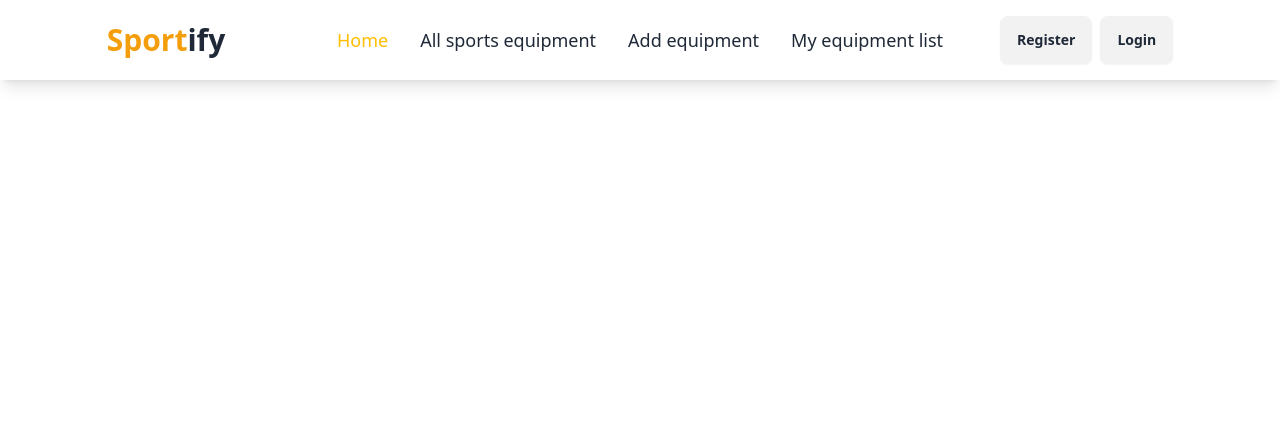
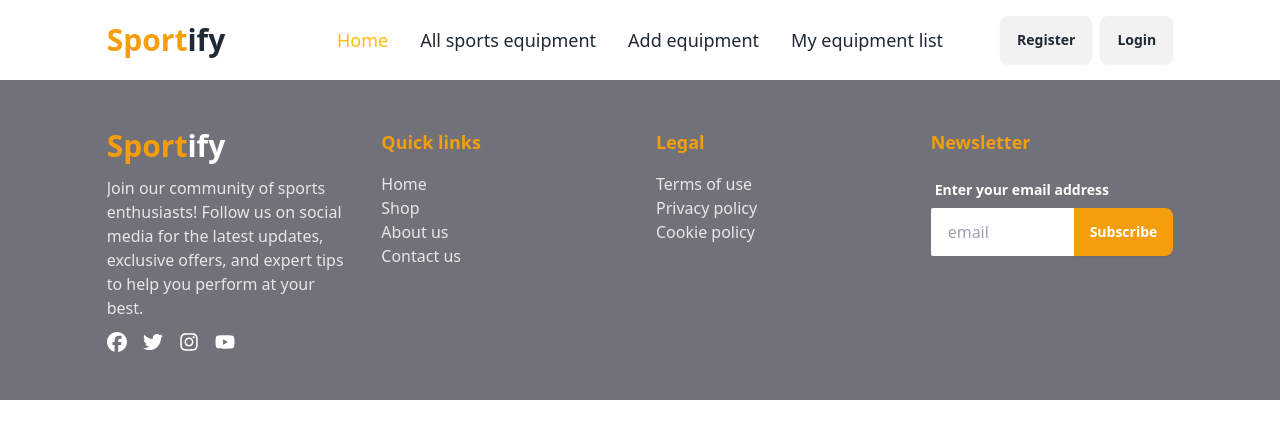
Before and after one commit to habibchy947/Sportify-Clients, a React (Vite) app: page / in a window 1280 px wide. Shown: the top 438 px of the page. Built offline with nearby package versions, Linux system fonts and the light colour scheme.

Commit message:
added footer section

```diff
--- a/package.json
+++ b/package.json
@@ -14,6 +14,7 @@
     "match-sorter": "^8.0.0",
     "react": "^18.3.1",
     "react-dom": "^18.3.1",
+    "react-icons": "^5.4.0",
     "react-router-dom": "^7.0.2",
     "sort-by": "^1.2.0"
   },
--- /dev/null
+++ b/src/Components/Footer.jsx
@@ -0,0 +1,62 @@
+import React from 'react';
+import { Link } from 'react-router-dom';
+import { FaFacebook, FaInstagram } from "react-icons/fa6";
+import { FaTwitter, FaYoutube } from 'react-icons/fa';
+
+const Footer = () => {
+    return (
+        <div className='bg-zinc-500 py-12'>
+            <div className='grid grid-cols-1 md:grid-cols-4 w-10/12 mx-auto gap-8 overflow-hidden'>
+                <div className='space-y-3'>
+                    <Link className="text-3xl font-bold">
+                        <span className='text-amber-500'>Sport</span>
+                        <span className='text-white'>ify</span>
+                    </Link>
+                    <p className='text-gray-200'>Join our community of sports enthusiasts!
+                        Follow us on social media for the latest
+                        updates, exclusive offers, and expert
+                        tips to help you perform at your best.
+                    </p>
+                    <div className='flex gap-4'>
+                        <span className='text-white text-xl'><FaFacebook /></span>
+                        <span className='text-white text-xl'><FaTwitter /></span>
+                        <span className='text-white text-xl'><FaInstagram /></span>
+                        <span className='text-white text-xl'><FaYoutube /></span>
+                    </div>
+                </div>
+                <div>
+                    <h2 className='text-lg font-semibold text-amber-500 mb-4'>Quick links</h2>
+                    <ul className='text-gray-200'>
+                        <li>Home</li>
+                        <li>Shop</li>
+                        <li>About us</li>
+                        <li>Contact us</li>
+                    </ul>
+                </div>
+                <div>
+                    <h2 className='text-lg font-semibold text-amber-500 mb-4'>Legal</h2>
+                    <ul className='text-gray-200'>
+                        <li>Terms of use</li>
+                        <li>Privacy policy</li>
+                        <li>Cookie policy</li>
+                    </ul>
+                </div>
+                <div>
+                    <h2 className='text-lg font-semibold text-amber-500 mb-4'>Newsletter</h2>
+                    <label className="label">
+                        <span className="label-text font-semibold text-white">Enter your email address</span>
+                    </label>
+                    <div className="join">
+                        <input
+                            type="text"
+                            placeholder="email"
+                            className="input rounded-sm w-full join-item" />
+                        <button className="btn border-none text-white bg-amber-500 join-item">Subscribe</button>
+                    </div>
+                </div>
+            </div>
+        </div>
+    );
+};
+
+export default Footer;
--- a/src/Layouts/MainLayout.jsx
+++ b/src/Layouts/MainLayout.jsx
@@ -1,5 +1,6 @@
 import React from 'react';
 import Navbar from '../Components/Navbar';
+import Footer from '../Components/Footer';
 
 const MainLayout = () => {
     return (
@@ -10,6 +11,7 @@ const MainLayout = () => {
             </header>
             {/* dynamic content */}
             {/* footer */}
+            <Footer></Footer>
         </div>
     );
 };
```
Also changed, not shown: 1 other file (tests, documents, lock files or other folders).
